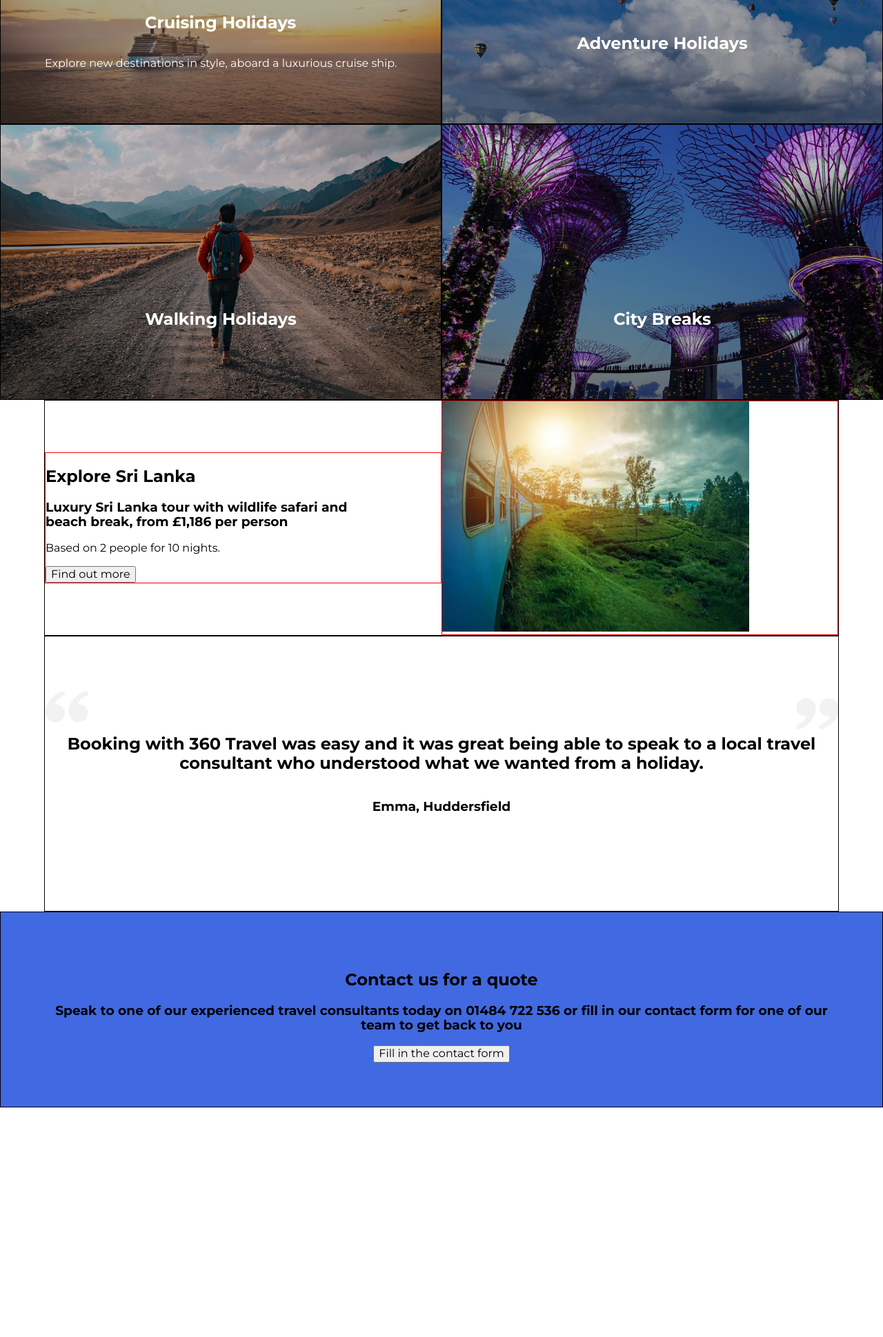
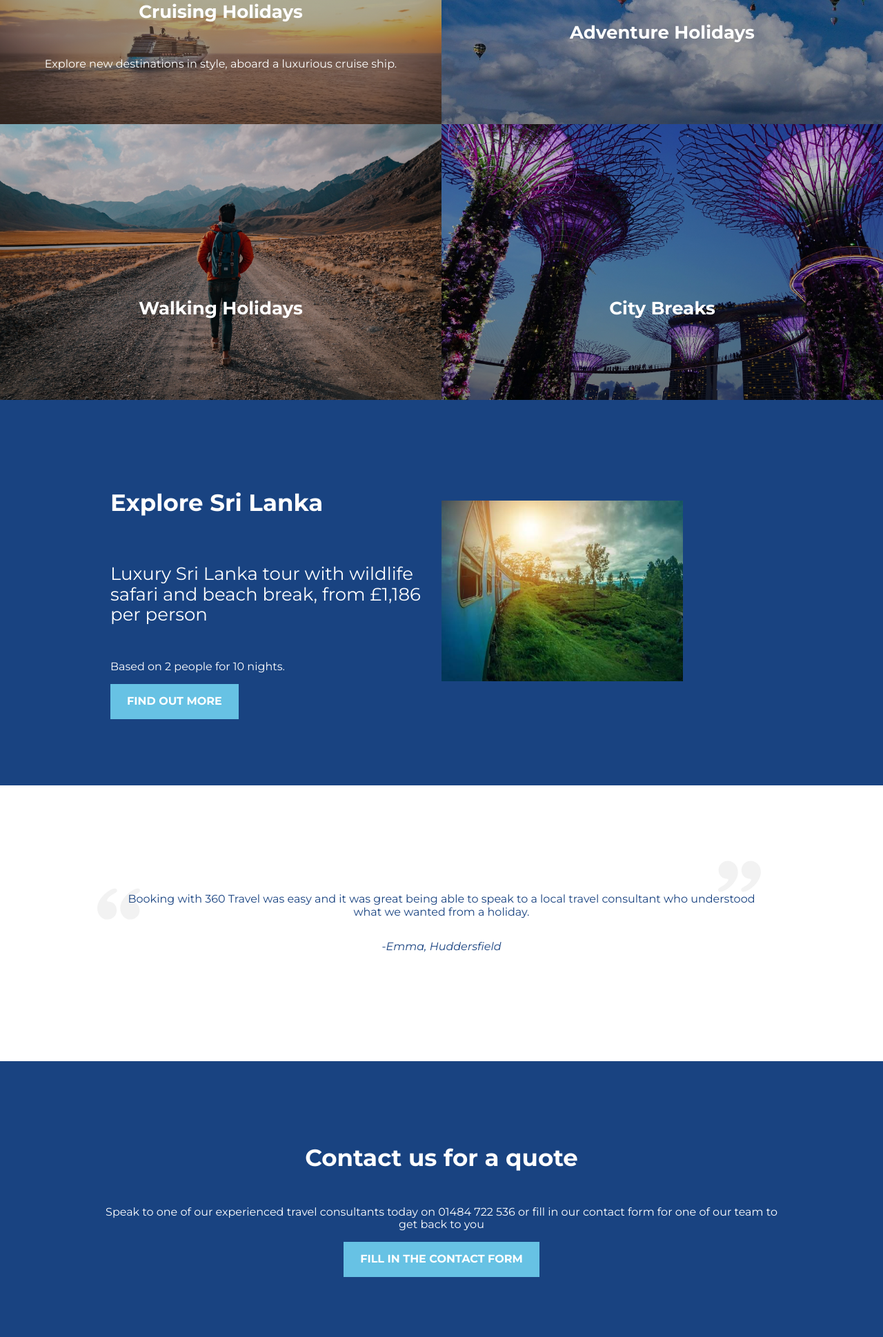
Before and after one commit to YusafS94/splitpixel-360travel-test, a plain HTML site: page index.html in a window 1280 px wide. Shown: the part 220-2159 px from the top of the page at 69% size. Before the commit the page ends 1826 px from the top, so only its background shows below. Drawn offline with Linux system fonts and the light colour scheme; a web font is replaced by a local one.

Commit message:
working on font sizes and spacing

```diff
--- /dev/null
+++ b/css/block-1-cards.css
@@ -0,0 +1,108 @@
+/*  Block 1 - 4 section cards */
+.four-section-cards {
+  display: grid;
+  grid-template-columns: repeat(2, 1fr);
+  grid-template-rows: repeat(2, 1fr);
+  grid-column-gap: 0px;
+  grid-row-gap: 0px;
+  /* background-color: #f1f1f1; */
+}
+.individual-card {
+  color: #fff;
+  /* border: 1px solid black; */
+  height: 400px;
+  padding-bottom: 2em;
+  text-align: center;
+  display: flex;
+  justify-content: center;
+  align-items: end;
+  display: flex;
+  flex-direction: column;
+  justify-content: end;
+  align-items: center;
+}
+.individual-card {
+  transition: background-color 0.3s ease-in-out, transform 1s ease-in-out;
+  background-position: center;
+  background-size: cover;
+  background-repeat: no-repeat;
+}
+
+.individual-card:hover > * {
+  /* animation: none; */
+  /* background-color: aqua; */
+  /* transform: translateY(-10px); */
+  transition-delay: 0.2s;
+  transition-timing-function: cubic-bezier(0.075, 0.82, 0.165, 1);
+  transition-duration: 0.5s;
+  transform: translate3d(0px, -30px, 0px) scale3d(1, 1, 1) rotateX(0deg)
+    rotateY(0deg) rotateZ(0deg) skew(0deg, 0deg);
+}
+
+.individual-card-subheading {
+  opacity: 0;
+  /* transition-delay: 0.5s; */
+}
+
+.individual-card:hover > .individual-card-subheading {
+  opacity: 1;
+  transition-timing-function: cubic-bezier(0.075, 0.82, 0.165, 1);
+  transition-duration: 0.5s;
+  transition-delay: 0.5s;
+}
+.individual-card:not(hover) > .individual-card-subheading {
+  opacity: 0;
+  transition-timing-function: cubic-bezier(0.075, 0.82, 0.165, 1);
+  transition-duration: 0.4s;
+  transition-delay: 0s;
+}
+
+.individual-card:not(:hover) > * {
+  animation: none;
+
+  transition-timing-function: cubic-bezier(0.075, 0.82, 0.165, 1);
+  transition-duration: 0.5s;
+  transition-delay: 0.2s;
+  transform: translate3d(0px, 0px, 0px) scale3d(1, 1, 1) rotateX(0deg)
+    rotateY(0deg) rotateZ(0deg) skew(0deg, 0deg);
+}
+.cruise-card {
+  background-image: linear-gradient(
+      180deg,
+      rgba(0, 0, 0, 0.2),
+      rgba(0, 0, 0, 0.4)
+    ),
+    url("/images/cruise-image.jpg");
+}
+.adventure-card {
+  background-image: linear-gradient(
+      180deg,
+      rgba(0, 0, 0, 0.2),
+      rgba(0, 0, 0, 0.4)
+    ),
+    url("/images/ballons-image.jpg");
+}
+.walking-card {
+  background-image: linear-gradient(
+      180deg,
+      rgba(0, 0, 0, 0.2),
+      rgba(0, 0, 0, 0.4)
+    ),
+    url("/images/hiking-image.jpg");
+}
+.city-card {
+  background-image: linear-gradient(
+      180deg,
+      rgba(0, 0, 0, 0.2),
+      rgba(0, 0, 0, 0.4)
+    ),
+    url("/images/garden-image.jpg");
+}
+
+/* Tablet and smaller view */
+@media screen and (max-width: 768px) {
+  .four-section-cards {
+    grid-template-columns: 1fr;
+    grid-template-rows: repeat(4, 1fr);
+  }
+}
--- /dev/null
+++ b/css/block-2-explore.css
@@ -0,0 +1,50 @@
+/* Block 2 - Explore CTA */
+.explore-section {
+  background-color: var(--secondary-colour);
+  padding: 6em 0;
+}
+.explore-cta-outer {
+  max-width: 960px;
+  display: flex;
+  align-items: center;
+  margin: 0 auto;
+  /* border: 1px solid red; */
+}
+.explore-cta-inner {
+  width: 50%;
+}
+.explore-cta-right {
+}
+.explore-cta-left {
+  display: flex;
+  flex-direction: column;
+  justify-content: space-around;
+}
+.explore-cta-inner-img {
+  margin-left: auto;
+  width: 350px;
+  max-width: 100%;
+}
+/* .explore-cta-heading, .explore-cta-subheading, .explore-cta-paragraph {
+    color: var(--secondary-colour);
+  } */
+.explore-cta-subheading {
+  font-weight: 400;
+}
+.explore-cta-button {
+  align-self: flex-start;
+}
+
+/* Tablet and smaller view */
+@media screen and (max-width: 768px) {
+  .explore-cta-outer {
+    flex-direction: column;
+  }
+  .explore-cta-inner {
+    width: 100%;
+    text-align: center;
+  }
+  .explore-cta-inner-img {
+    margin: 2em auto;
+  }
+}
--- /dev/null
+++ b/css/block-3-testimonial.css
@@ -0,0 +1,60 @@
+/* Block 3 - Testimonial */
+.testimonial-section {
+  background-color: var(--primary-colour);
+}
+.testimonial-outer {
+  text-align: center;
+  height: 400px;
+  width: 90%;
+  max-width: 1000px;
+  margin: 0 auto;
+  position: relative;
+  display: flex;
+  flex-direction: column;
+  justify-content: center;
+  align-items: center;
+}
+.open-quote {
+  background-image: url("/images/open-quote.svg");
+  position: absolute;
+  width: 100px;
+  height: 100px;
+  background-repeat: no-repeat;
+  top: 140px;
+  left: 0px;
+  font-size: 3em;
+}
+.close-quote {
+  background-image: url("/images/close-quote.svg");
+  position: absolute;
+  width: 100px;
+  height: 100px;
+  background-repeat: no-repeat;
+  top: 100px;
+  right: 0px;
+  font-size: 3em;
+}
+.testimonial-heading,
+.testimonial-subheading {
+  color: var(--secondary-colour);
+}
+.testimonial-heading {
+  font-weight: 400;
+  /* width: 50%; */
+}
+/* .testimonial-heading::before {
+    position: relative;
+    top: 0;
+    left: 0;
+    content: url("/images/open-quote.svg");
+    width: 100px;
+    height: 100px;
+  }
+  .testimonial-heading::after {
+    position: relative;
+    top: 0;
+    right: 0;
+    content: url("/images/close-quote.svg");
+    width: 100px;
+    height: 100px;
+  } */
--- /dev/null
+++ b/css/block-4-contact.css
@@ -0,0 +1,18 @@
+/* Block 4 - Contact CTA */
+.contact-section {
+  background-color: var(--secondary-colour);
+}
+.contact-cta-outer {
+  text-align: center;
+  height: 400px;
+  width: 90%;
+  max-width: 1000px;
+  margin: 0 auto;
+  display: flex;
+  flex-direction: column;
+  justify-content: center;
+  align-items: center;
+}
+.contact-subheading {
+  font-weight: 400;
+}
--- /dev/null
+++ b/css/root-variables.css
@@ -0,0 +1,6 @@
+:root {
+    --primary-colour: #FFF;
+    --secondary-colour: #194381;
+    --tertiary-colour: #67c2e4;
+    --accent-colour: #ee5443;
+  }
--- a/css/styles.css
+++ b/css/styles.css
@@ -1,3 +1,10 @@
+@import url("root-variables.css");
+@import url("utility-classes.css");
+@import url("block-1-cards.css");
+@import url("block-2-explore.css");
+@import url("block-3-testimonial.css");
+@import url("block-4-contact.css");
+
 * {
   box-sizing: border-box;
 }
@@ -5,193 +12,26 @@
 body {
   font-family: "Montserrat", sans-serif;
   margin: 0;
+  padding: 0;
   display: block;
 }
-
-/* Utility classes */
-.container {
-  width: 90%;
-  margin: 0 auto;
+h1,
+h2,
+h3,
+h4,
+h5,
+p {
+  color: var(--primary-colour);
 }
-
-/*  Block 1 - 4 section cards */
-
-.four-section-cards {
-  display: grid;
-  grid-template-columns: repeat(2, 1fr);
-  grid-template-rows: repeat(2, 1fr);
-  grid-column-gap: 0px;
-  grid-row-gap: 0px;
-  background-color: #f1f1f1;
+h1 {
+  font-size: 50px;
 }
-.individual-card {
-  color: #fff;
-  border: 1px solid black;
-  height: 400px;
-  padding-bottom: 2em;
-  text-align: center;
-  display: flex;
-  justify-content: center;
-  align-items: end;
-  display: flex;
-  flex-direction: column;
-  justify-content: end;
-  align-items: center;
+h2 {
+  font-size: 44px;
 }
-.individual-card {
-  transition: background-color 0.3s ease-in-out, transform 1s ease-in-out;
-  background-position: center;
-  background-size: cover;
-  background-repeat: no-repeat;
+h3 {
+  font-size: 34px;
 }
-
-.individual-card:hover > * {
-  /* animation: none; */
-  /* background-color: aqua; */
-  /* transform: translateY(-10px); */
-  transition-delay: 0.2s;
-  transition-timing-function: cubic-bezier(0.075, 0.82, 0.165, 1);
-  transition-duration: 0.5s;
-  transform: translate3d(0px, -30px, 0px) scale3d(1, 1, 1) rotateX(0deg)
-    rotateY(0deg) rotateZ(0deg) skew(0deg, 0deg);
+h4 {
+  font-size: 26px;
 }
-
-.test {
-  opacity: 0;
-  /* transition-delay: 0.5s; */
-}
-
-.individual-card:hover > .test {
-  opacity: 1;
-  transition-timing-function: cubic-bezier(0.075, 0.82, 0.165, 1);
-  transition-duration: 0.5s;
-  transition-delay: 0.5s;
-}
-.individual-card:not(hover) > .test {
-  opacity: 0;
-  transition-timing-function: cubic-bezier(0.075, 0.82, 0.165, 1);
-  transition-duration: 0.4s;
-  transition-delay: 0s;
-}
-
-.individual-card:not(:hover) > * {
-  animation: none;
-
-  transition-timing-function: cubic-bezier(0.075, 0.82, 0.165, 1);
-  transition-duration: 0.5s;
-  transition-delay: 0.2s;
-  transform: translate3d(0px, 0px, 0px) scale3d(1, 1, 1) rotateX(0deg)
-    rotateY(0deg) rotateZ(0deg) skew(0deg, 0deg);
-}
-.cruise-card {
-  background-image: linear-gradient(
-      180deg,
-      rgba(0, 0, 0, 0.2),
-      rgba(0, 0, 0, 0.4)
-    ),
-    url("/images/cruise-image.jpg");
-}
-.adventure-card {
-  background-image: linear-gradient(
-      180deg,
-      rgba(0, 0, 0, 0.2),
-      rgba(0, 0, 0, 0.4)
-    ),
-    url("/images/ballons-image.jpg");
-}
-.walking-card {
-  background-image: linear-gradient(
-      180deg,
-      rgba(0, 0, 0, 0.2),
-      rgba(0, 0, 0, 0.4)
-    ),
-    url("/images/hiking-image.jpg");
-}
-.city-card {
-  background-image: linear-gradient(
-      180deg,
-      rgba(0, 0, 0, 0.2),
-      rgba(0, 0, 0, 0.4)
-    ),
-    url("/images/garden-image.jpg");
-}
-
-/* Block 2 - Explore CTA */
-
-.explore-cta-outer {
-  display: flex;
-  align-items: center;
-  margin: 0 auto;
-  border: 1px solid black;
-}
-.explore-cta-inner {
-  width: 50%;
-  border: 1px solid red;
-  padding-right: 10vw;
-}
-.explore-cta-inner-img {
-  max-width: 100%;
-}
-
-/* Block 3 - Testimonial */
-.testimonial-section {
-  background-color: white;
-}
-.testimonial-outer {
-  text-align: center;
-  height: 400px;
-  border: 1px solid black;
-  position: relative;
-  display: flex;
-  flex-direction: column;
-  justify-content: center;
-}
-.open-quote {
-  background-image: url("/images/open-quote.svg");
-  position: absolute;
-  width: 100px;
-  height: 100px;
-  background-repeat: no-repeat;
-  top: 120px;
-  left: 0px;
-  font-size: 3em;
-  /* border: 1px solid red; */
-  transform: translateY(-50%);
-}
-.close-quote {
-  background-image: url("/images/close-quote.svg");
-  position: absolute;
-  width: 100px;
-  height: 100px;
-  background-repeat: no-repeat;
-  top: 30px;
-  right: -37.5px;
-  font-size: 3em;
-  transform: translateY(50%);
-}
-/* .testimonial-header::before {
-  position: relative;
-  top: 0;
-  left: 0;
-  content: url("/images/open-quote.svg");
-  width: 100px;
-  height: 100px;
-}
-.testimonial-header::after {
-  position: relative;
-  top: 0;
-  right: 0;
-  content: url("/images/close-quote.svg");
-  width: 100px;
-  height: 100px;
-} */
-
-/* Block 4 - Contact CTA */
-.contact-section {
-  background-color: royalblue;
-}
-.contact-cta-outer {
-  text-align: center;
-  padding: 4em;
-  border: 1px solid black;
-}
--- /dev/null
+++ b/css/utility-classes.css
@@ -0,0 +1,23 @@
+/* Utility classes */
+.container {
+  width: 90%;
+  margin: 0 auto;
+}
+.button {
+  padding: 1em 1.5em;
+  background-color: var(--tertiary-colour);
+  color: var(--primary-colour);
+  text-decoration: none;
+  font-weight: 700;
+  text-transform: uppercase;
+}
+.button:hover {
+  background-color: var(--accent-colour);
+  /* color: var(--secondary-colour); */
+  transition-duration: 0.3s;
+  transition-timing-function: ease-out;
+}
+.button:not(:hover) {
+  transition-duration: 0.3s;
+  transition-timing-function: ease-out;
+}
--- a/index.html
+++ b/index.html
@@ -22,26 +22,26 @@
 
     <div class="four-section-cards">
       <div class="individual-card cruise-card">
-        <h2>Cruising Holidays</h2>
-        <p class="test">
+        <h4 class="individual-card-heading">Cruising Holidays</h4>
+        <p class="individual-card-subheading">
           Explore new destinations in style, aboard a luxurious cruise ship.
         </p>
       </div>
       <div class="individual-card adventure-card">
-        <h2>Adventure Holidays</h2>
-        <p class="test">
+        <h4 class="individual-card-heading">Adventure Holidays</h4>
+        <p class="individual-card-subheading">
           Reach new heights with our selection of activity based adventures.
         </p>
       </div>
       <div class="individual-card walking-card">
-        <h2>Walking Holidays</h2>
-        <p class="test">
+        <h4 class="individual-card-heading">Walking Holidays</h4>
+        <p class="individual-card-subheading">
           Get off the beaten track and see more with a walking holiday.
         </p>
       </div>
       <div class="individual-card city-card">
-        <h2>City Breaks</h2>
-        <p class="test">
+        <h4 class="individual-card-heading">City Breaks</h4>
+        <p class="individual-card-subheading">
           Experience the hustle and bustle of a new urban landscape.
         </p>
       </div>
@@ -49,17 +49,18 @@
 
     <!-- Block 2 - Explore CTA -->
 
+    <section class="explore-section">
       <div class="explore-cta-outer container">
-      <div class="explore-cta-inner">
-        <h2>Explore Sri Lanka</h2>
-        <h3>
+        <div class="explore-cta-inner explore-cta-left">
+          <h3 class="explore-cta-heading">Explore Sri Lanka</h3>
+          <h4 class="explore-cta-subheading">
             Luxury Sri Lanka tour with wildlife safari and beach break, from
             £1,186 per person
-        </h3>
-        <p>Based on 2 people for 10 nights.</p>
-        <button>Find out more</button>
+          </h4>
+          <p class="explore-cta-paragraph">Based on 2 people for 10 nights.</p>
+          <a href="#" class="button explore-cta-button">Find out more</a>
         </div>
-      <div class="explore-cta-inner">
+        <div class="explore-cta-inner explore-cta-right">
           <img
             class="explore-cta-inner-img"
             src="/images/train-image.jpg"
@@ -67,16 +68,17 @@
           />
         </div>
       </div>
+    </section>
 
     <!-- Block 3 - Testimonial -->
     <section class="testimonial-section">
-      <div class="testimonial-outer container">
-        <h2 class="testimonial-header">
+      <div class="testimonial-outer">
+        <blockquote class="testimonial-heading">
           Booking with 360 Travel was easy and it was great being able to speak
           to a local travel consultant who understood what we wanted from a
           holiday.
-        </h2>
-        <h3>Emma, Huddersfield</h3>
+        </blockquote>
+        <p class="testimonial-subheading">-<cite>Emma, Huddersfield</cite></p>
         <div class="open-quote"></div>
         <div class="close-quote"></div>
       </div>
@@ -85,12 +87,12 @@
     <!-- Block 4 - Contact us CTA -->
     <section class="contact-section">
       <div class="contact-cta-outer">
-        <h2>Contact us for a quote</h2>
-        <h3>
+        <h3 class="contact-heading">Contact us for a quote</h3>
+        <p class="contact-subheading">
           Speak to one of our experienced travel consultants today on 01484 722
           536 or fill in our contact form for one of our team to get back to you
-        </h3>
-        <button>Fill in the contact form</button>
+        </p>
+        <a href="#" class="button contact-button">Fill in the contact form</a>
       </div>
     </section>
 
```
Lines whose indentation alone changed are shown as unchanged.
